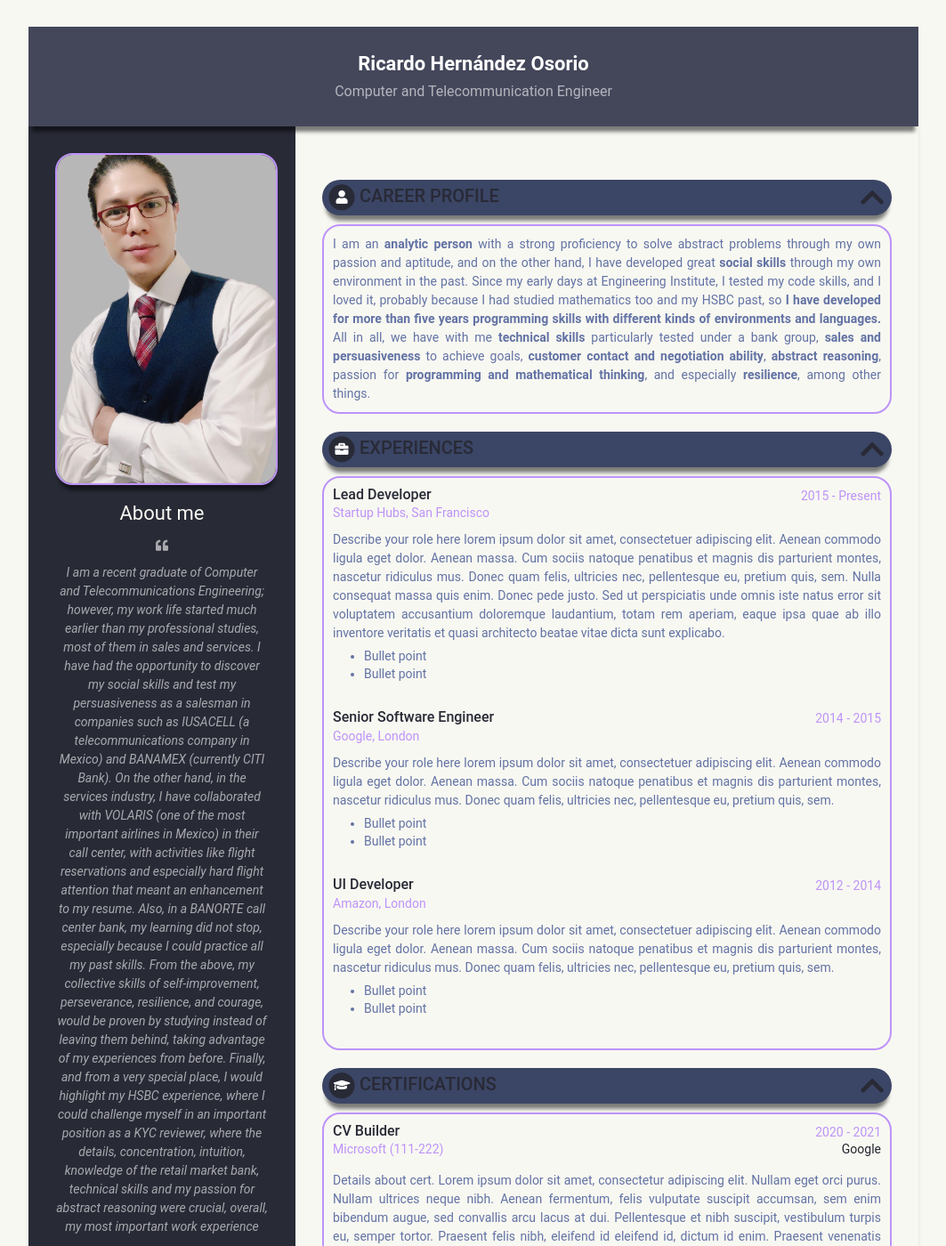
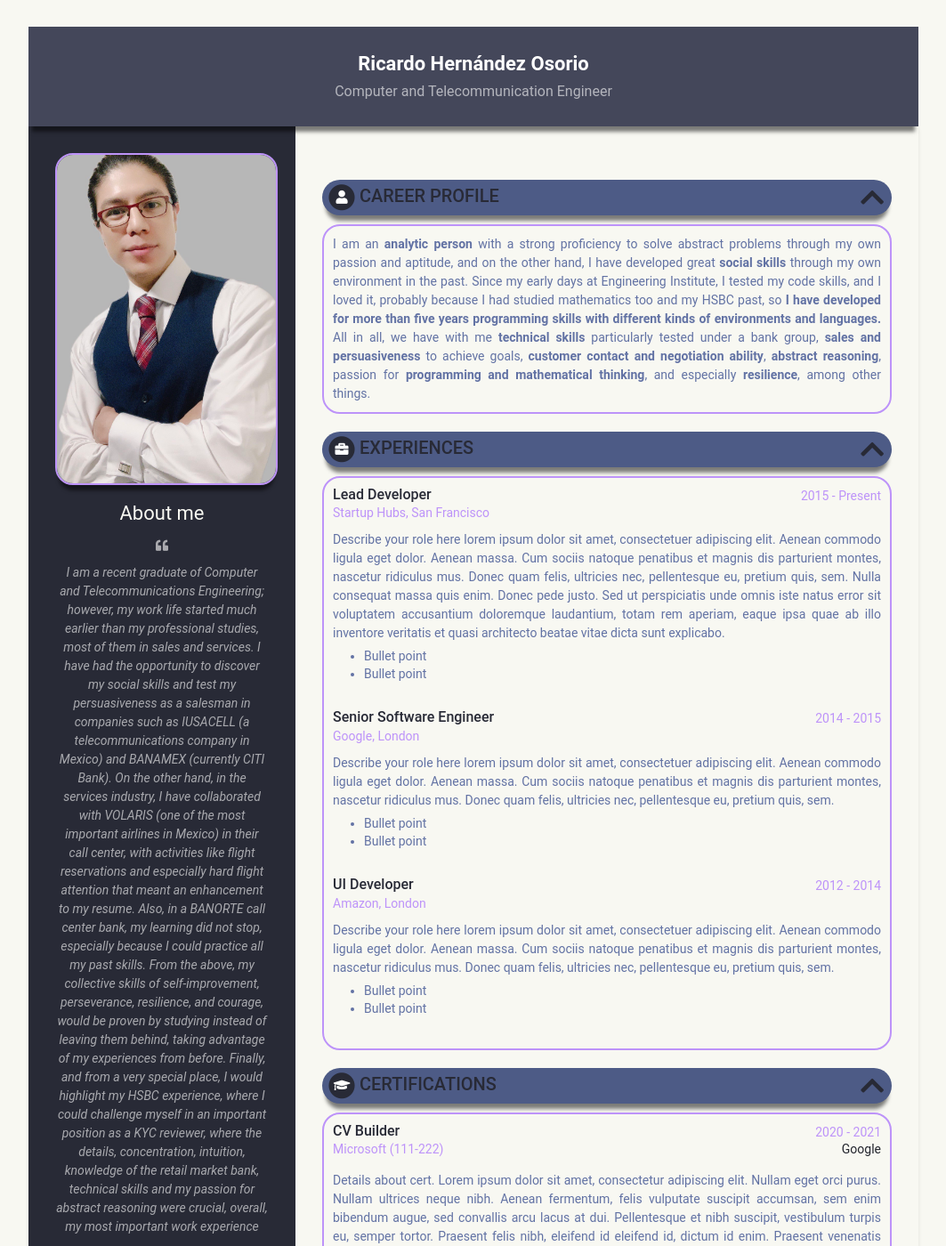
Before and after one commit to RicardoUAMmx/webcode, a Jekyll site: the page built from index.html, in a window 1280 px wide and 1400 px high. Shown: the whole window at 89% size, without its empty margins (108-1171 px from the left). Built offline with Jekyll 4.4.1, drawn with Linux system fonts in a browser that asks for light colours.

Commit message:
experimental cv-theme

```diff
--- a/_sass/_base.scss
+++ b/_sass/_base.scss
@@ -200,7 +200,7 @@ p {
 	padding: 5px 7px 5px 7px;
     border-radius: 20px;
     box-shadow: 0 10px 4px -4px rgba(0, 0, 0, 0.5);
-	background: darken($text-color-secondary, 20%);
+	background: darken($text-color-secondary, 10%);
 	  .section-box-a {
 		flex: 1 1 auto;
 	  }
```
